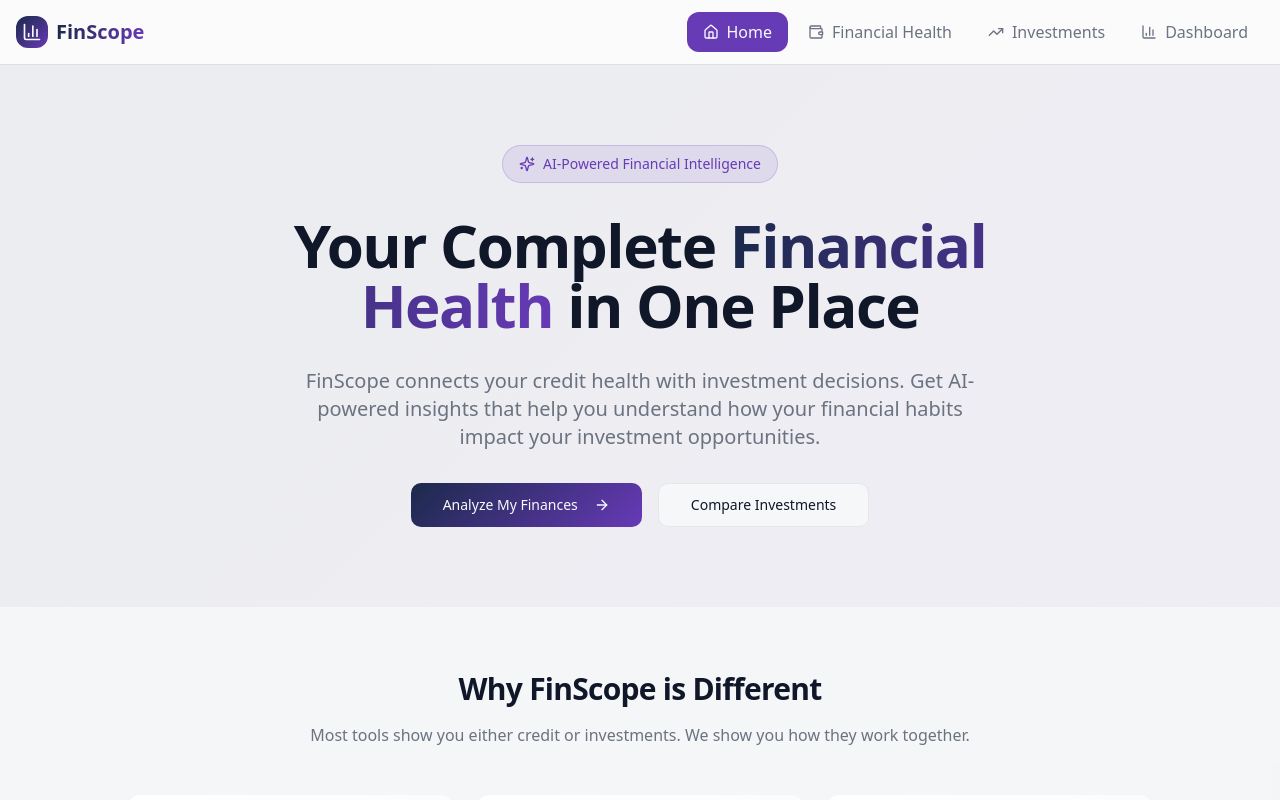
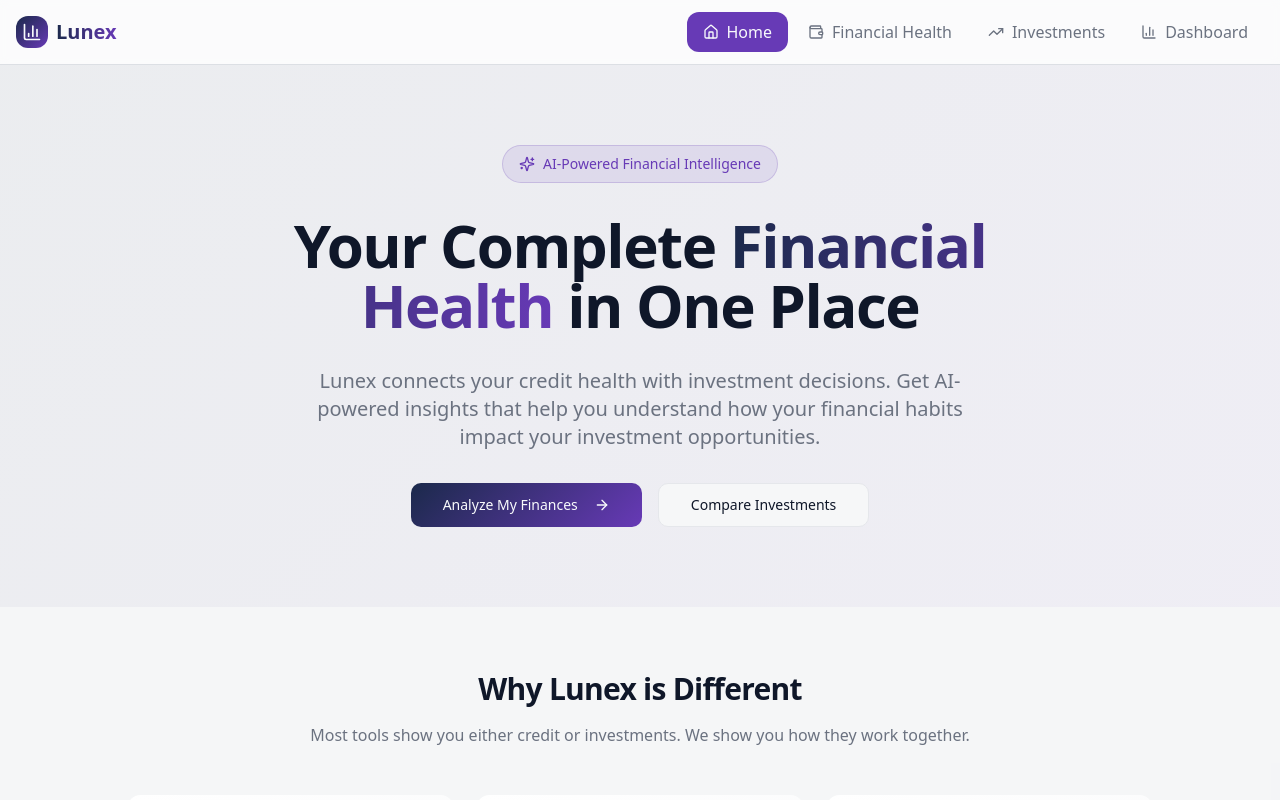
Before and after one commit to Daanya12/fin-scope-advisor, a React (Vite) app: page / in a window 1280 px wide. Shown: the top 800 px of the page. Built offline with nearby package versions, Linux system fonts and the light colour scheme; the HTML template or start-up script is replaced by a standard one.

Commit message:
Refactor: Rename website to Lunex

```diff
--- a/index.html
+++ b/index.html
@@ -3,11 +3,11 @@
   <head>
     <meta charset="UTF-8" />
     <meta name="viewport" content="width=device-width, initial-scale=1.0" />
-    <title>FinScope - AI Financial Health & Investment Advisor</title>
+    <title>Lunex - AI Financial Health & Investment Advisor</title>
     <meta name="description" content="Connect your credit health with investment decisions. Get AI-powered insights that show how your financial habits impact investment opportunities." />
-    <meta name="author" content="FinScope" />
+    <meta name="author" content="Lunex" />
 
-    <meta property="og:title" content="FinScope - AI Financial Health & Investment Advisor" />
+    <meta property="og:title" content="Lunex - AI Financial Health & Investment Advisor" />
     <meta property="og:description" content="Connect your credit health with investment decisions. Get AI-powered insights that show how your financial habits impact investment opportunities." />
     <meta property="og:type" content="website" />
     <meta property="og:image" content="https://lovable.dev/opengraph-image-p98pqg.png" />
--- a/src/components/Navigation.tsx
+++ b/src/components/Navigation.tsx
@@ -21,7 +21,7 @@ const Navigation = () => {
               <BarChart3 className="w-5 h-5 text-primary-foreground" />
             </div>
             <span className="bg-gradient-to-r from-primary to-accent bg-clip-text text-transparent">
-              FinScope
+              Lunex
             </span>
           </Link>
 
--- a/src/pages/Home.tsx
+++ b/src/pages/Home.tsx
@@ -25,7 +25,7 @@ const Home = () => {
             </h1>
 
             <p className="text-xl text-muted-foreground max-w-2xl mx-auto">
-              FinScope connects your credit health with investment decisions. Get AI-powered insights
+              Lunex connects your credit health with investment decisions. Get AI-powered insights
               that help you understand how your financial habits impact your investment opportunities.
             </p>
 
@@ -50,7 +50,7 @@ const Home = () => {
       <section className="py-16 bg-muted/30">
         <div className="container mx-auto px-4">
           <div className="text-center mb-12">
-            <h2 className="text-3xl font-bold mb-4">Why FinScope is Different</h2>
+            <h2 className="text-3xl font-bold mb-4">Why Lunex is Different</h2>
             <p className="text-muted-foreground max-w-2xl mx-auto">
               Most tools show you either credit or investments. We show you how they work together.
             </p>
```
